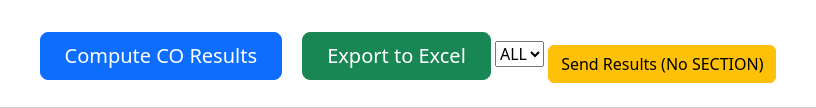
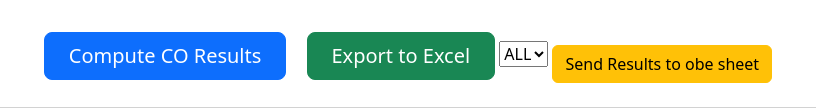
Before and after one commit to rakeshmdmysuru-glitch/rocky, a plain HTML site: page co_extract.html in a window 1280 px wide. Shown: the part 1104-1212 px from the top of the page, 232-1048 px from the left. Drawn offline with nearby package versions, Linux system fonts and the light colour scheme.

Commit message:
Update co_extract.html

```diff
--- a/co_extract.html
+++ b/co_extract.html
@@ -92,7 +92,7 @@
 </select>
 
 <button class="btn btn-warning mt-3" onclick="sendResultsBackWithoutSection()">
-  Send Results (No SECTION)
+  Send Results to obe sheet
 </button>
 
 
```
